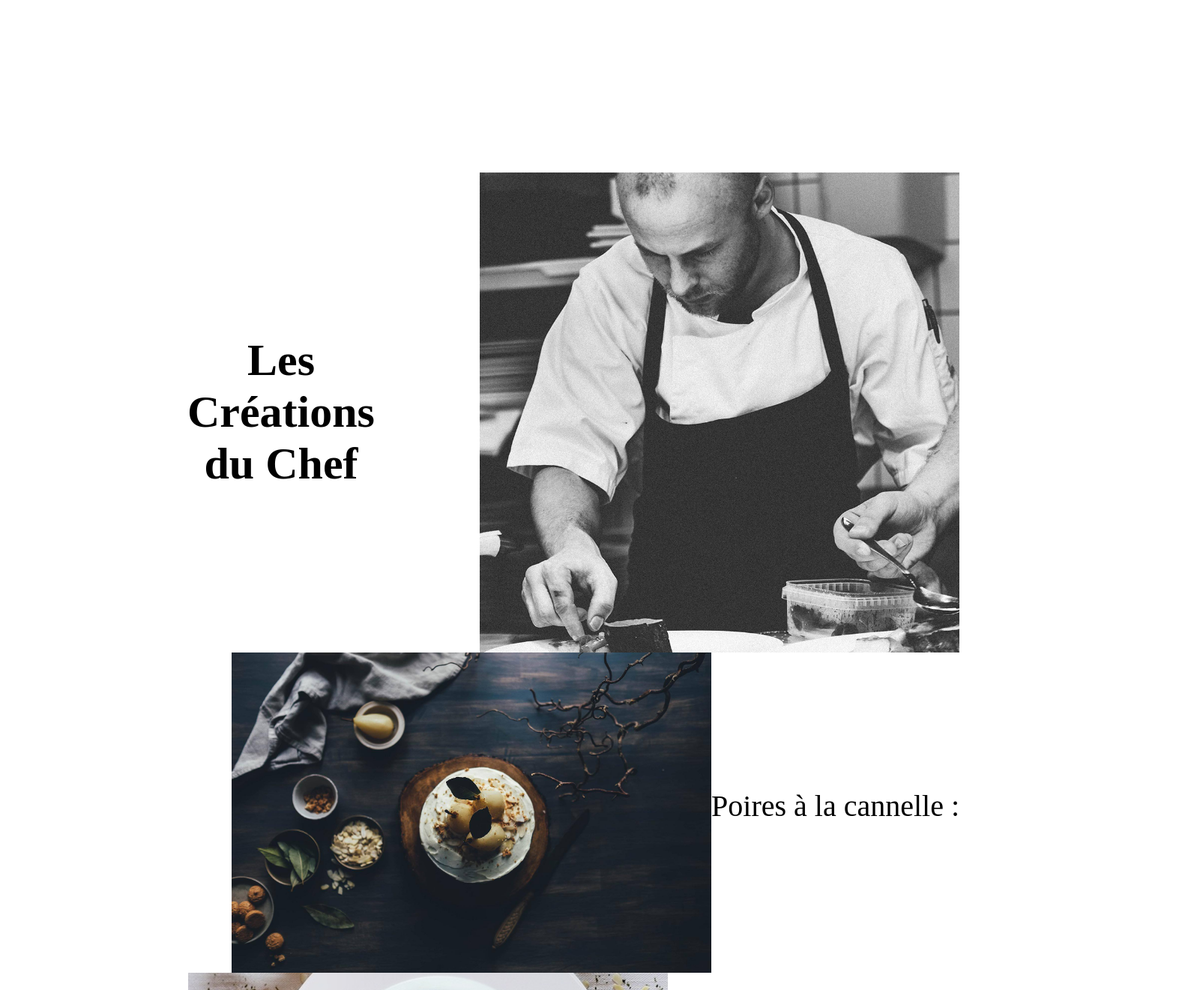
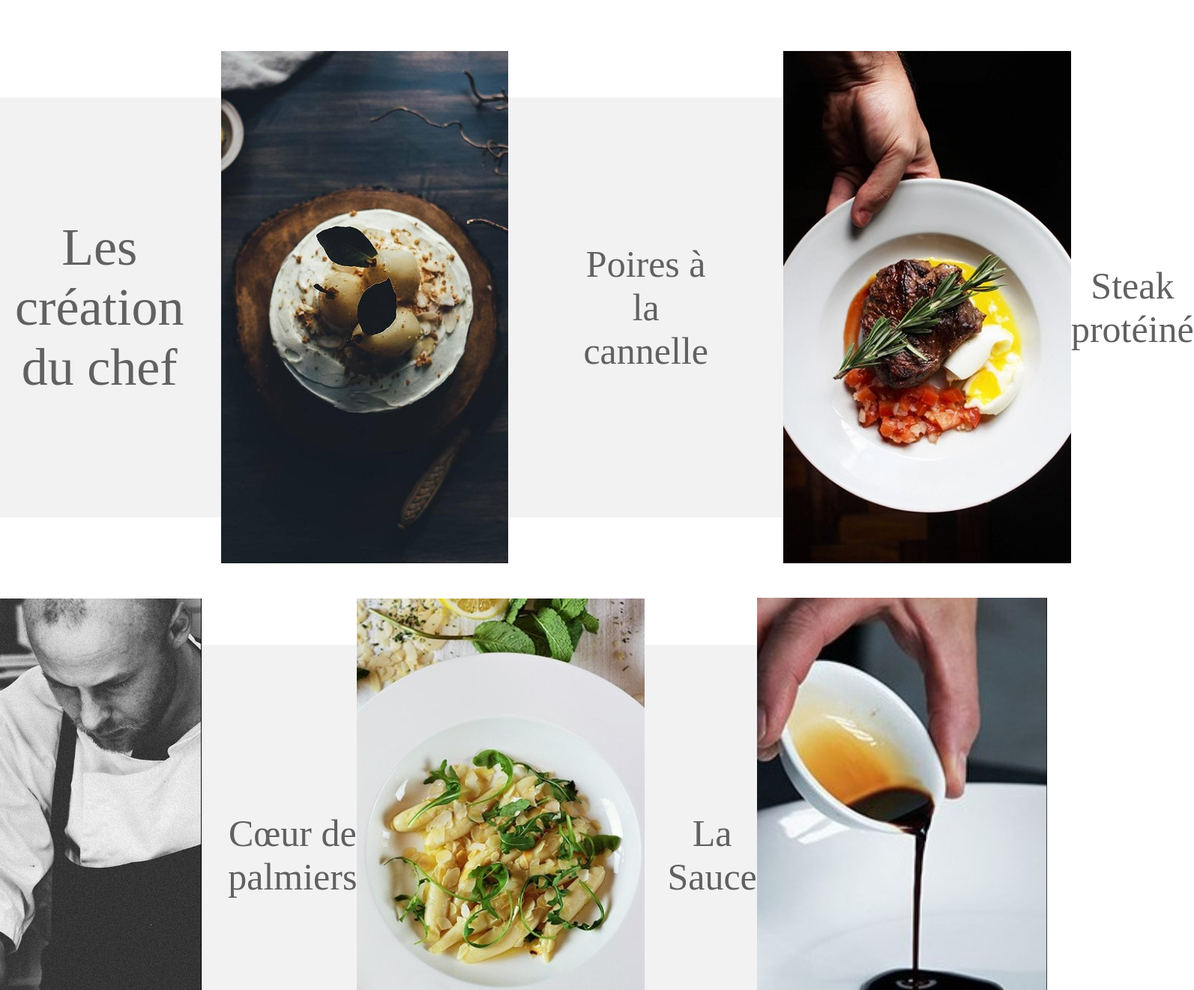
Before and after one commit to Epicbruh666/Bon-appeti, a plain HTML site: page index.html in a window 1280 px wide. Shown: the part 1480-2800 px from the top of the page at 75% size, 1593 px wide, since content can reach past the window. Drawn offline with Linux system fonts and the light colour scheme; a web font is replaced by a local one.

Commit message:
Changement de la partie chef

```diff
--- a/assets/css/style.css
+++ b/assets/css/style.css
@@ -80,6 +80,7 @@ header {
     flex-flow: column wrap;
     justify-content: center;
     align-items: center;
+    background-color: #F2F2F2;
   }
 
 #la_carte .title_carte{
@@ -152,83 +153,138 @@ header {
 
 /* --------------------Section chef----------------------- */
 
-#chef {
-    padding-top: 250px;
-    height: auto;
+#chef{
+    display: none;
 }
 
-.c_one{
+#chef-non-responsive{
+    padding-top: 150px;
+    width: 100vw;
+    height: 70vh;
+}
+
+#chef-non-responsive .first-partie-content{
+    width: 100vw;
+    height: 70vh;
     display: flex;
     align-items: center;
-    flex-wrap: nowrap;
-    flex-direction: row;
-    justify-content: space-between;
-    font-family: Script Mt;
+    flex-flow: row;
+    background-color: #F2F2F2;
+}
 
-}
-.c_one h2{
-    padding-left: 250px;
-    text-align: center;
-    font-size: 60px;
-}
-.c_two{
+#chef-non-responsive .first-left{
+    padding-right: 100px;
     display: flex;
     align-items: center;
-    flex-wrap: nowrap;
-    flex-direction: row-reverse;
-    padding: 0;
+    justify-content: center;
+    width: 100%;
+    height: 90%;
 }
-.c_three{
-    display: flex;
-    align-items: center;
-    flex-wrap: nowrap;
-    flex-direction: row;
+
+#chef-non-responsive .first-left p{
+    padding-left: 20px;
+    padding-right: 50px;
+    font-size: 70px;
+    font-family: Script MT;
+    text-align: center;
+    color: #616161;
 }
-.c_four{
-    display: flex;
-    align-items: center;
-    flex-wrap: nowrap;
-    flex-direction: row-reverse;
-}
-.c_five{
-    display: flex;
-    align-items: center;
-    flex-wrap: nowrap;
-    flex-direction: row;
-}
-#chef .imgp{
-    width: 50%;
 
-}
-#chef p {
-    text-align: center;
-    font-family: Arial;
-}
-#chef span{
-    font-family: Script Mt;
-    text-align: center;
-    font-size: 40px;
-}
-#citation{
+#chef-non-responsive .first-middle{
     display: flex;
     justify-content: center;
     align-items: center;
-    background-color: black;
-    margin: 0px;
-    color: white;
-    font-family: Script Mt;
-    text-align: center;
-    padding-top: 10px;
-    height: 20vh;
-}
-.img_signature img{
-    width: 40%;
+    width: 100%;
+    height: 90%;
 }
 
+#chef-non-responsive .first-middle p{
+    padding-right: 100px;
+    font-size: 50px;
+    color: #616161;
+    font-family: Script MT;
+    text-align: center;
+}
+
+
+#chef-non-responsive .first-right{
+    display: flex;
+    justify-content: center;
+    align-items: center;
+    width: 100%;
+    height: 90%;
+}
+
+#chef-non-responsive .first-right p{
+    font-size: 50px;
+    color: #616161;
+    font-family: Script MT;
+    text-align: center;
+}
+
+
+#chef-non-responsive .second-partie{
+    padding-top: 170px;
+    width: 100vw;
+    height: 100vh;
+}
+
+#chef-non-responsive .second-partie-content{
+    width: 100vw;
+    height: 70vh;
+    display: flex;
+    align-items: center;
+    justify-content: center;
+    background-color: #F2F2F2;
+}
+
+#chef-non-responsive .second-left{
+    display: flex;
+    align-items: center;
+    justify-self: center;
+    width: 100%;
+    height: 90%;
+}
+
+#chef-non-responsive .second-left p{
+    padding-left: 35px;
+    font-size: 50px;
+    color: #616161;
+    font-family: Script MT;
+    text-align: center;
+}
+
+#chef-non-responsive .second-middle{
+    display: flex;
+    align-items: center;
+    justify-content: center;
+    width: 100%;
+    height: 90%;
+}
+
+#chef-non-responsive .second-middle p{
+    padding-left: 30px;
+    font-size: 50px;
+    color: #616161;
+    font-family: Script MT;
+    text-align: center;
+}
+
+#chef-non-responsive .second-right{
+    display: flex;
+    align-items: center;
+    justify-content: center;
+}
+
+
+#citation{
+    display: none;
+}
 
   /* ------------------Section reserver------------------ */
 
 #reservation{
+    padding-top: 900px;
     width: 100%;
     height: 50vh;
     display: flex;
@@ -352,6 +408,8 @@ header {
     display: flex;
     justify-content: center;
     align-items: center;
+
+
 }
 
 
@@ -360,6 +418,7 @@ header {
     flex-flow: column wrap;
     justify-content: center;
     align-items: center;
+
 }
 
   input[type="radio"] {
--- a/assets/css/style_responsive.css
+++ b/assets/css/style_responsive.css
@@ -84,6 +84,7 @@
          flex-flow: row wrap;
          justify-content: center;
          align-items: center;
+         background-color: #F2F2F2;
        }
 
        #la_carte .img-carte{
@@ -137,9 +138,15 @@
 
 /* ---------------------section chef ------------------------- */
 
+       #chef-non-responsive{
+            display: none;
+       }
+
        #chef{
+            display: block;
             height: auto;
             padding-top: 100px;
+            background-color: #F2F2F2;
        }
 
     .c_one{
@@ -220,6 +227,7 @@
     }
 
     #reservation{
+        padding-top: 20px;
         width: 100%;
         height: auto;
     }
--- a/index.html
+++ b/index.html
@@ -85,6 +85,38 @@
     </section>
 
     <!-- ----------------------------Section chef--------------------------------- -->
+
+    <section id="chef-non-responsive">
+      <div class="first-partie-content">
+        <div class="first-left">
+          <p>Les création <br> du chef</p>
+          <img src="/assets/img/img.png" alt="">
+        </div>
+        <div class="first-middle">
+          <p>Poires à la cannelle</p>
+          <img src="/assets/img/img-food-2.png" alt="">
+        </div>
+        <div class="first-right">
+          <p>Steak protéiné</p>
+        </div>
+      </div>
+
+      <div class="second-partie">
+        <div class="second-partie-content">
+          <div class="second-left">
+            <img src="/assets/img/img-chef.png" alt="">
+            <p>Cœur de palmiers</p>
+          </div>
+          <div class="second-middle">
+            <img src="/assets/img/img-food-3.png" alt="">
+            <p>La Sauce</p>
+          </div>
+          <div class="second-right">
+            <img src="assets/img/img-food-4.png" alt="">
+          </div>
+        </div>
+      </div>
+    </section>
 
 
     <section id="chef">
```
Also changed, not shown: assets/img/img-chef.png (added), assets/img/img-food-2.png (added), assets/img/img-food-3.png (added), assets/img/img-food-4.png (added), assets/img/img.png (added), 1 other file.
